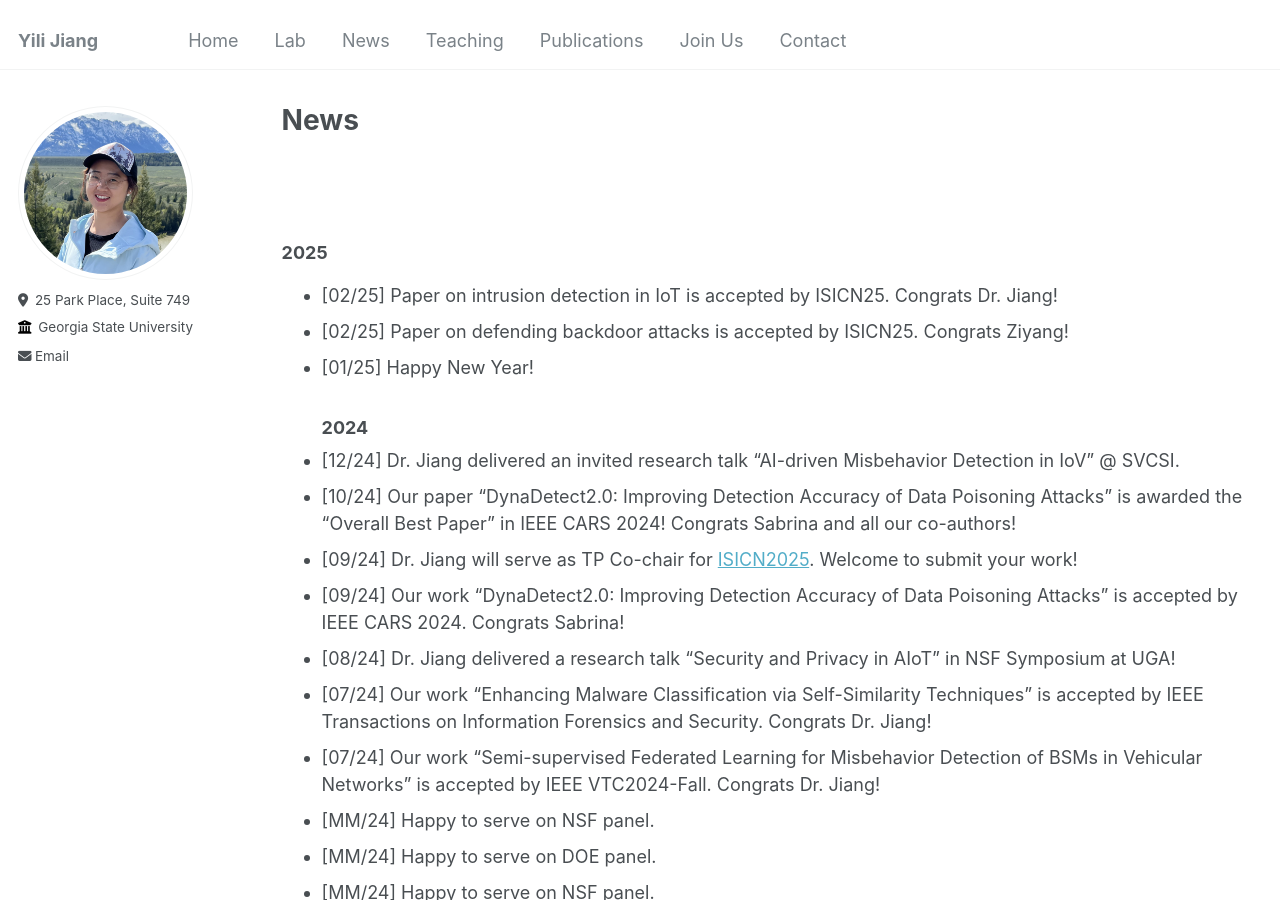
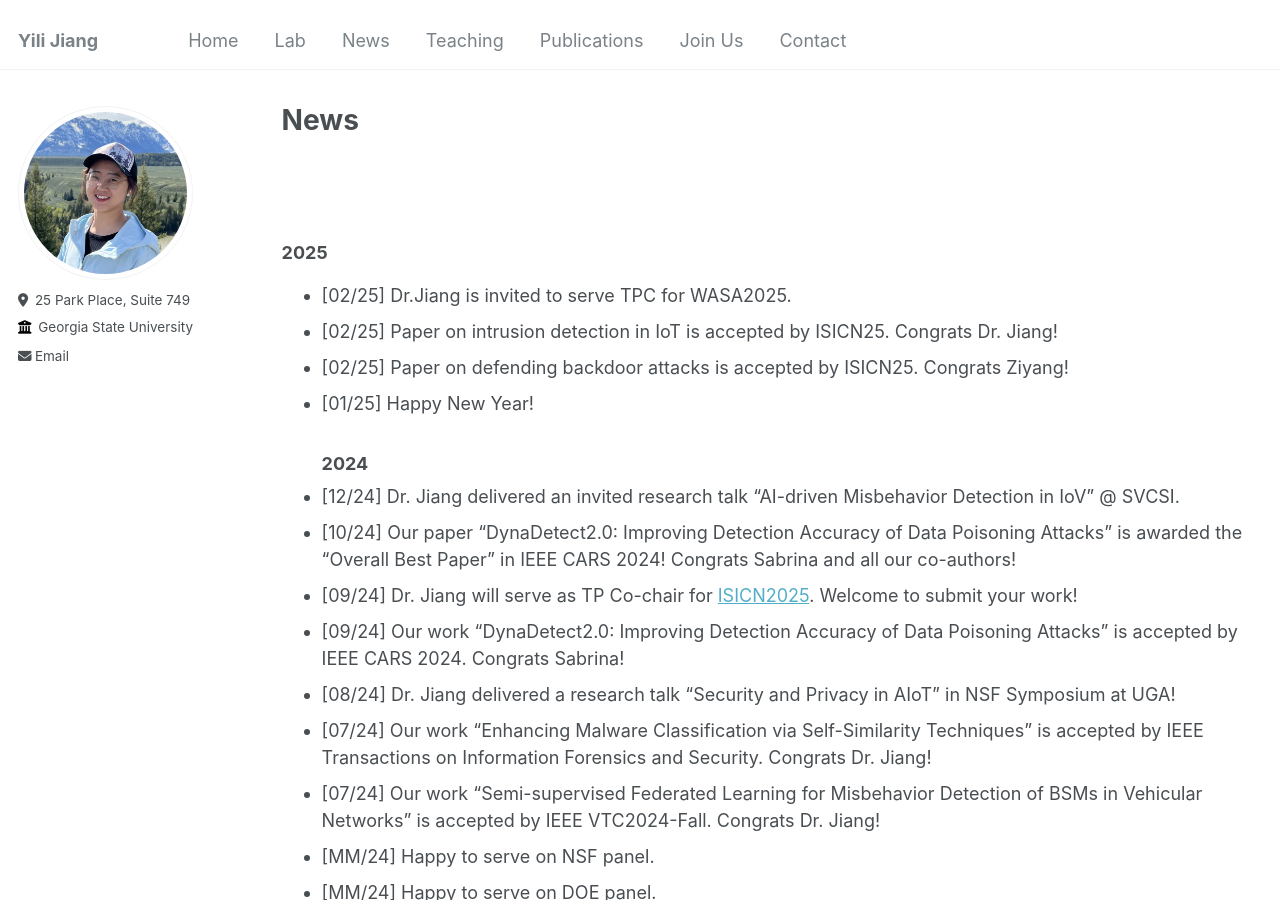
Before and after one commit to suhbrina-perry/suhbrina-perry.github.io, a Jekyll site: the page built from _pages/news.md, in a window 1280 px wide and 900 px high. Built offline with Jekyll 4.4.1, drawn with Linux system fonts in a browser that asks for light colours.

Commit message:
Update news.md

```diff
--- a/_pages/news.md
+++ b/_pages/news.md
@@ -12,8 +12,11 @@ author_profile: true
 
 
 ### 2025
+<!-- - [02/25] Dr.Jiang is invited to serve on NSF Panel.-->
+- [02/25] Dr.Jiang is invited to serve TPC for WASA2025.
 - [02/25] Paper on intrusion detection in IoT is accepted by ISICN25. Congrats Dr. Jiang!
 - [02/25] Paper on defending backdoor attacks is accepted by ISICN25. Congrats Ziyang!
+<!-- - [01/25] Dr.Jiang attended NSF NeTS early-career PI meetings.-->
 - [01/25] Happy New Year!
 ### 2024
 - [12/24] Dr. Jiang delivered an invited research talk "AI-driven Misbehavior Detection in IoV" @ SVCSI. <!--(https://www.svcsi.org/events-1/webinar-ai-driven-misbehavior-detection-in-iov-efficiency-distribution-and-transparency)-->
```
